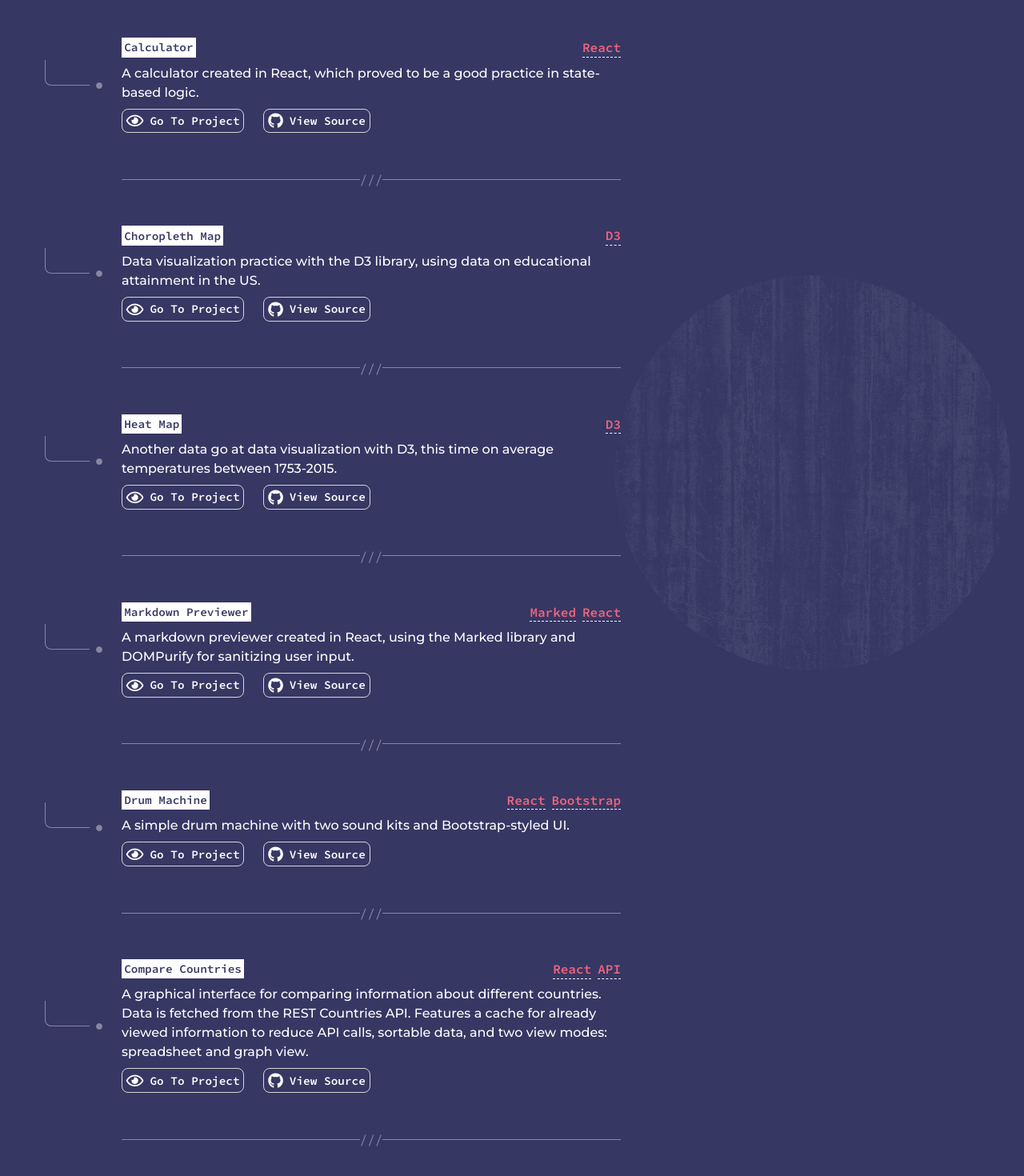
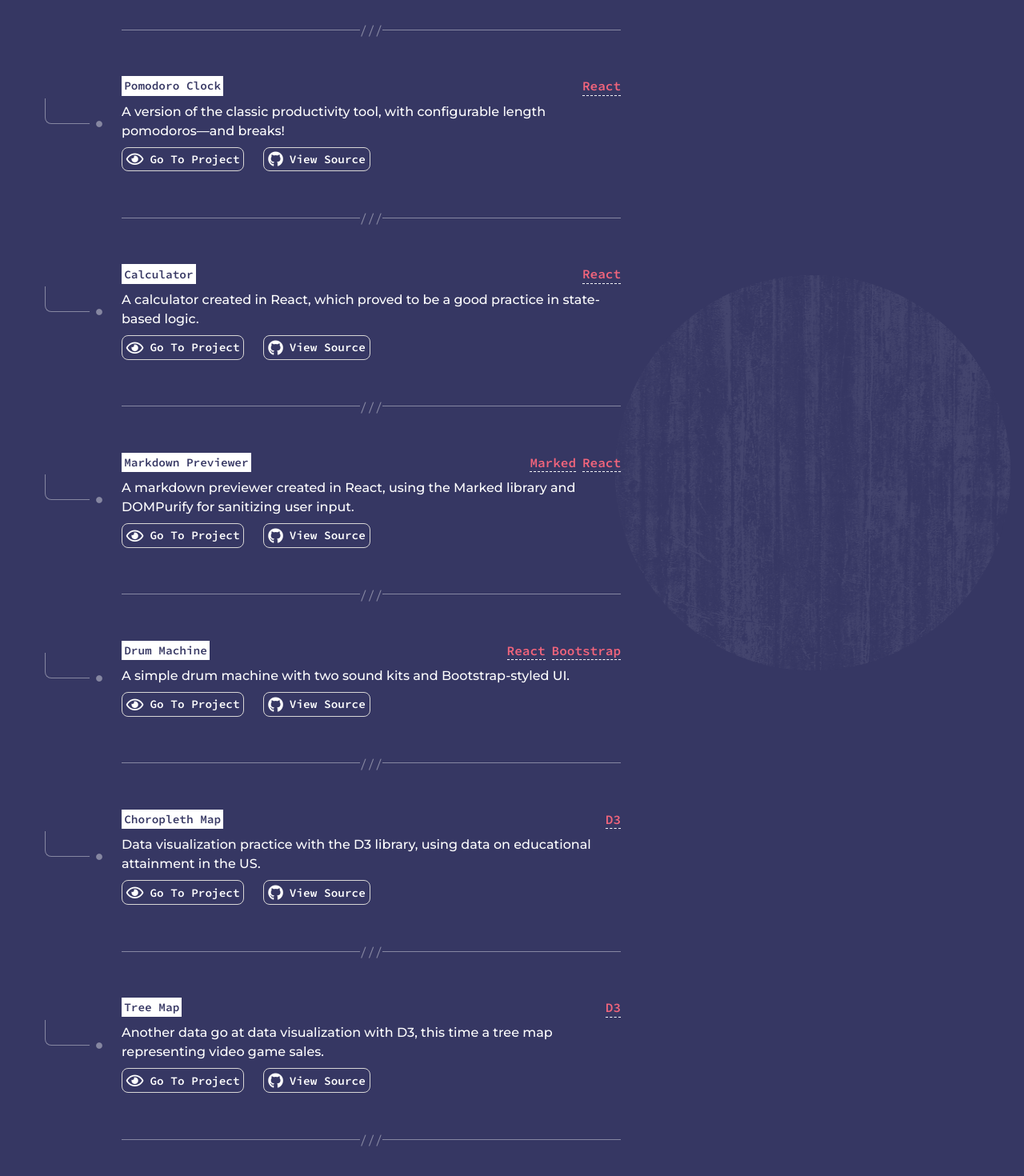
Before and after one commit to qvistsson/qvistsson.github.io, a React (Create React App) app: page / in a window 1280 px wide. Shown: the part 1100-2570 px from the top of the page at 80% size. Built offline with nearby package versions, Linux system fonts and the light colour scheme.

Commit message:
re-order projects

```diff
--- a/src/Projects.js
+++ b/src/Projects.js
@@ -1,4 +1,12 @@
 const Projects = [
+  {
+    title: 'Compare Countries',
+    description:
+      'A graphical interface for comparing information about different countries. Data is fetched from the REST Countries API. Features a cache for already viewed information to reduce API calls, sortable data, and two view modes: spreadsheet and graph view.',
+    tags: ['React', 'API'],
+    viewLink: 'https://qvistdev09.github.io/compare-countries/',
+    gitLink: 'https://github.com/qvistdev09/compare-countries',
+  },
   {
     title: 'Pomodoro Clock',
     description:
@@ -14,22 +22,6 @@
     tags: ['React'],
     viewLink: 'https://qvistdev09.github.io/javascript-calculator-portfolio/',
     gitLink: 'https://github.com/qvistdev09/javascript-calculator-portfolio',
-  },
-  {
-    title: 'Choropleth Map',
-    description:
-      'Data visualization practice with the D3 library, using data on educational attainment in the US.',
-    tags: ['D3'],
-    viewLink: 'https://qvistdev09.github.io/choropleth-map-portfolio/',
-    gitLink: 'https://github.com/qvistdev09/choropleth-map-portfolio',
-  },
-  {
-    title: 'Heat Map',
-    description:
-      'Another data go at data visualization with D3, this time on average temperatures between 1753-2015.',
-    tags: ['D3'],
-    viewLink: 'https://qvistdev09.github.io/heat-map/',
-    gitLink: 'https://github.com/qvistdev09/heat-map',
   },
   {
     title: 'Markdown Previewer',
@@ -48,12 +40,20 @@
     gitLink: 'https://github.com/qvistdev09/drum-machine-portfolio',
   },
   {
-    title: 'Compare Countries',
+    title: 'Choropleth Map',
     description:
-      'A graphical interface for comparing information about different countries. Data is fetched from the REST Countries API. Features a cache for already viewed information to reduce API calls, sortable data, and two view modes: spreadsheet and graph view.',
-    tags: ['React', 'API'],
-    viewLink: 'https://qvistdev09.github.io/compare-countries/',
-    gitLink: 'https://github.com/qvistdev09/compare-countries',
+      'Data visualization practice with the D3 library, using data on educational attainment in the US.',
+    tags: ['D3'],
+    viewLink: 'https://qvistdev09.github.io/choropleth-map-portfolio/',
+    gitLink: 'https://github.com/qvistdev09/choropleth-map-portfolio',
+  },
+  {
+    title: 'Tree Map',
+    description:
+      'Another data go at data visualization with D3, this time a tree map representing video game sales.',
+    tags: ['D3'],
+    viewLink: 'https://qvistdev09.github.io/tree-map-portfolio/',
+    gitLink: 'https://github.com/qvistdev09/tree-map-portfolio',
   },
 ];
 
```
